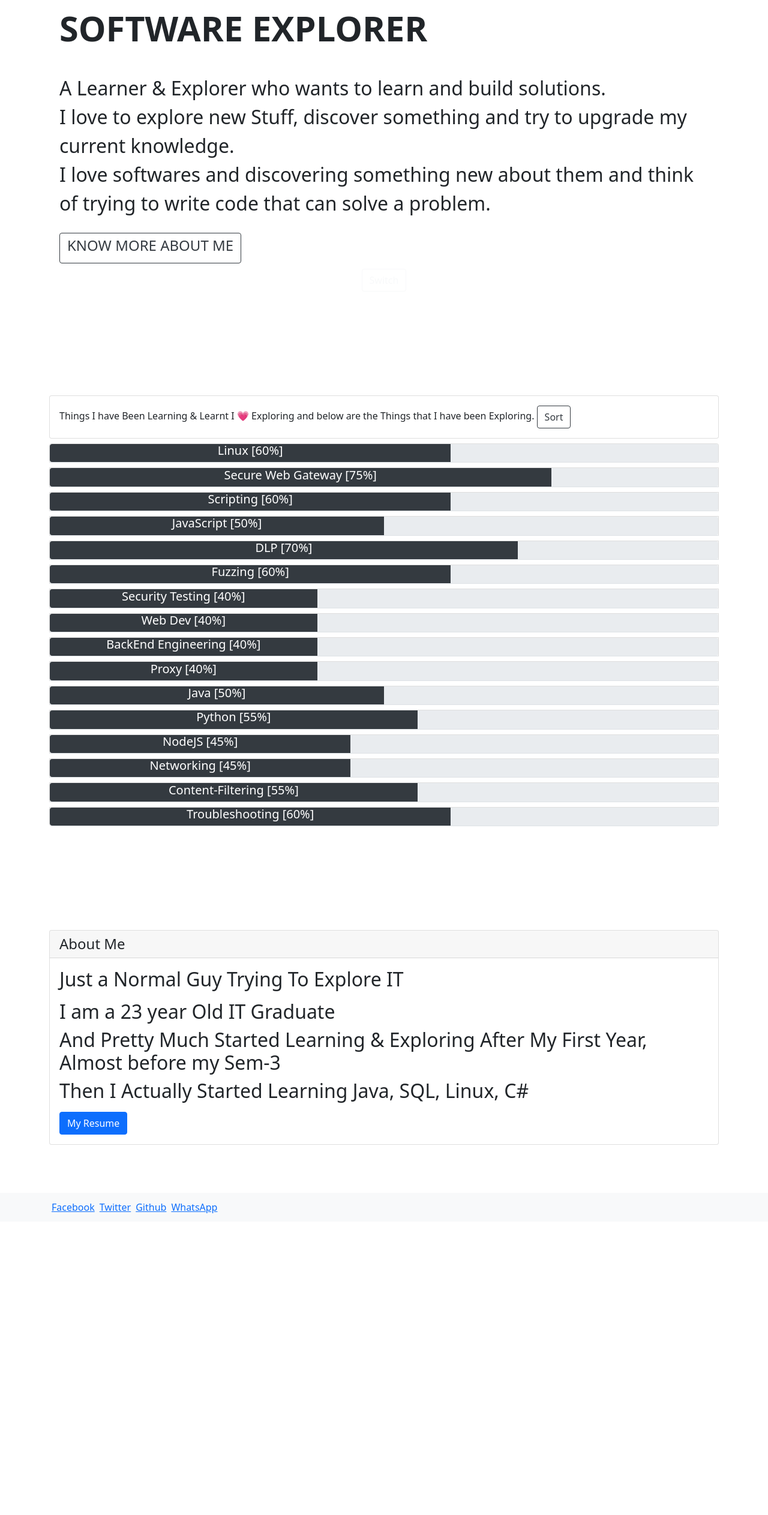
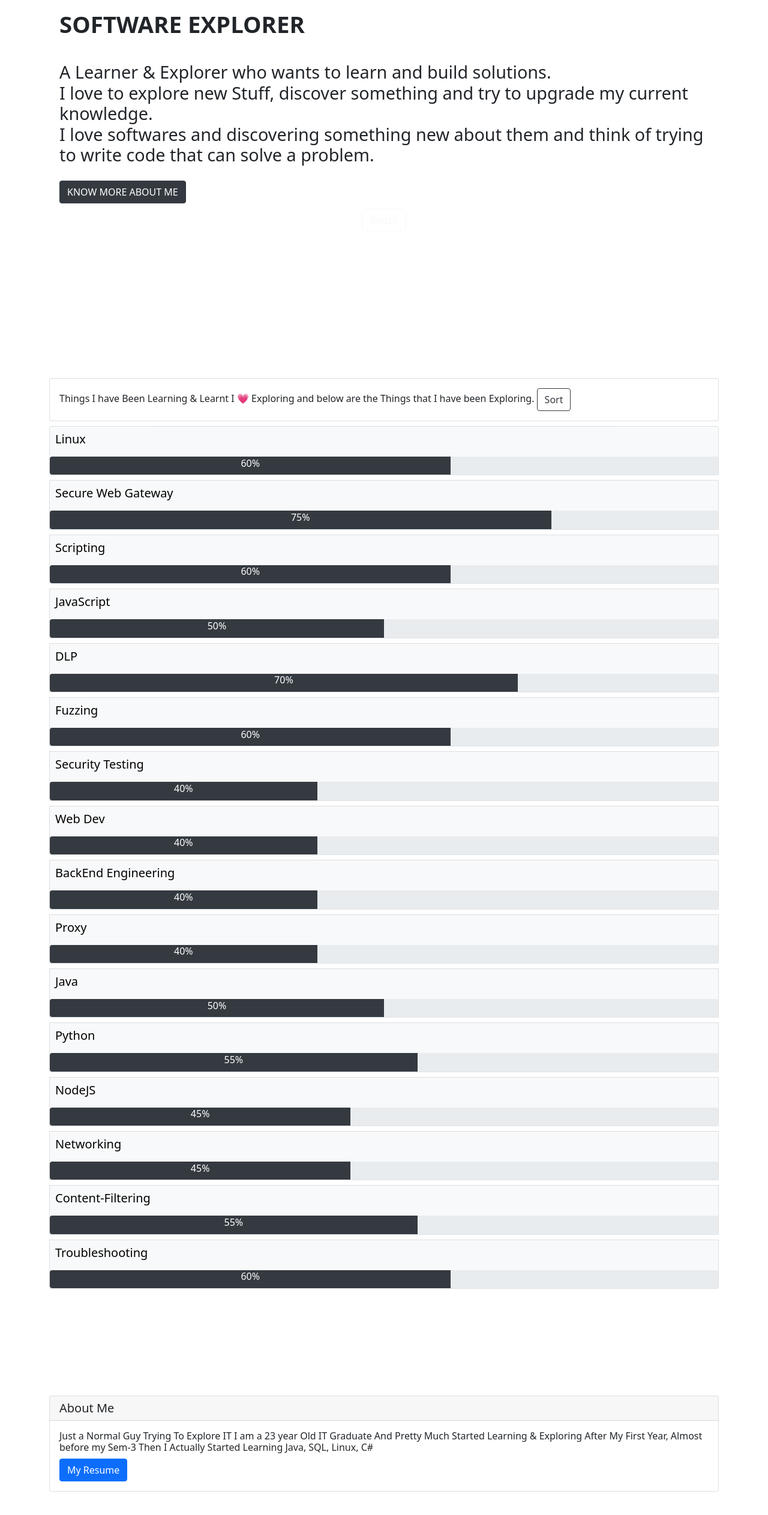
Before and after one commit to Asharry97/web-profile, a plain HTML site: page index.html in a window 1280 px wide. Shown: the part 263-2788 px from the top of the page at 60% size. Before the commit the page ends 2299 px from the top, so only its background shows below. Drawn offline with Linux system fonts and the light colour scheme.

Commit message:
customizing few things

```diff
--- /dev/null
+++ b/blog.html
@@ -0,0 +1,57 @@
+<!DOCTYPE html>
+<html lang="en">
+
+<head>
+    <meta charset="UTF-8">
+    <meta name="viewport" content="width=device-width, initial-scale=1.0">
+    <title>Blog</title>
+
+    <!-- CSS Libs -->
+    <link rel="stylesheet" href="css/bootstrap.v5.min.css">
+
+    <!-- Custom CSS -->
+    <link rel="stylesheet" href="css/index.css">
+
+    <!-- JS Libs -->
+    <script src="js/bootstrap.v5.bundle.min.js"></script>
+
+
+</head>
+
+<body>
+
+    <!-- Main Content-->
+    <div class="container main-body">
+
+
+
+        <button type="button" class="btn btn-lg btn-danger" data-toggle="popover" title="Popover title"
+            data-content="And here's some amazing content. It's very engaging. Right?">Click to toggle popover</button>
+
+
+        <button type="button" class="btn btn-secondary" data-container="body" data-toggle="popover" data-placement="top"
+            data-content="Vivamus sagittis lacus vel augue laoreet rutrum faucibus.">
+            Popover on top
+        </button>
+
+        <button type="button" class="btn btn-secondary" data-container="body" data-toggle="popover"
+            data-placement="right" data-content="Vivamus sagittis lacus vel augue laoreet rutrum faucibus.">
+            Popover on right
+        </button>
+
+        <button type="button" class="btn btn-secondary" data-container="body" data-toggle="popover"
+            data-placement="bottom" data-content="Vivamus
+              sagittis lacus vel augue laoreet rutrum faucibus.">
+            Popover on bottom
+        </button>
+
+        <button type="button" class="btn btn-secondary" data-container="body" data-toggle="popover"
+            data-placement="left" data-content="Vivamus sagittis lacus vel augue laoreet rutrum faucibus.">
+            Popover on left
+        </button>
+
+    </div>
+
+</body>
+
+</html>
--- a/css/index.css
+++ b/css/index.css
@@ -9,7 +9,7 @@
 /* Copied From BootStrap: https://v5.getbootstrap.com/docs/5.0/examples/sticky-footer-navbar/ */
 .main-body > div {
     padding-top: 85px; /* Header(NavBar) */
-    padding-bottom: 80px; /* Footer */
+    padding-bottom: 85px; /* Footer */
 }
 
 .nav-item {
@@ -26,19 +26,15 @@
 
 /* Make The Short Intro Look Better */
 .short-info .card-header p {
-    font-weight: 600;
-    font-size: 3.6rem;
+    font-weight: 560;
+    font-size: 2.4em;
 }
 
-.short-info .card-body p {
+.short-info .card-body h6 {
     font-weight: 400;
-    font-size: 2rem;
+    font-size: 1.8em;
 }
 
-.about-me .card h5 {
-    font-weight: 400;
-    font-size: 2rem;
-}
 
 .socio-links a{
     padding: 4px;
@@ -58,13 +54,12 @@
 @media (max-width: 764px) {
     /* Make The Short Intro Look Better */
     .short-info .card-header p {
-        font-weight: 360;
-        font-size: 2.4rem;
+        font-weight: 420;
+        font-size: 1.8rem;
     }
 
-    .short-info .card-body p {
-        font-weight: 280;
-        font-size: 2rem;
+    .short-info .card-body h6 {
+        font-size: 1.2em;
     }
 
     .socio-links span{
--- a/index.html
+++ b/index.html
@@ -33,7 +33,7 @@
             <!-- Logo Or Text -->
             <a class="navbar-brand" href="#">
                 <!-- Logo IMG -->
-                <img src="images/svgs/a_alphabet.svg" alt="Logo" height="48" width="48">
+                <img src="images/svgs/a_alphabet.svg" alt="Logo" height="32" width="32">
                 <!-- Logo Title : Ashish -->
             </a>
 
@@ -49,7 +49,6 @@
                     <li class="nav-item">
                         <a class="nav-link" href="#">
                             <h5>
-                                <!-- <img src="images/svgs/home.svg" alt="" height="24" width="24"> -->
                                 Home
                             </h5>
                         </a>
@@ -57,7 +56,6 @@
                     <li class="nav-item">
                         <a class="nav-link" href="#projects">
                             <h5>
-                                <!-- <img src="images/svgs/project.svg" alt="" height="24" width="24"> -->
                                 Projects
                             </h5>
                         </a>
@@ -65,7 +63,6 @@
                     <li class="nav-item">
                         <a class="nav-link" href="#skills">
                             <h5>
-                                <!-- <img src="images/svgs/skill.svg" alt="" height="24" width="24"> -->
                                 Things I Know
                             </h5>
                         </a>
@@ -74,7 +71,6 @@
                     <li class="nav-item">
                         <a class="nav-link" href="/resume/AshishResume.pdf" target="_blank">
                             <h5>
-                                <!-- <img src="images/svgs/resume.svg" alt="" height="24" width="24"> -->
                                 Resume
                             </h5>
                         </a>
@@ -83,7 +79,6 @@
                     <li class="nav-item">
                         <a class="nav-link" href="#">
                             <h5>
-                                <!-- <img src="images/svgs/blogging.svg" alt="" height="32" width="32"> -->
                                 Blog
                             </h5>
                         </a>
@@ -108,17 +103,17 @@
                     </p>
                 </div>
                 <div class="card-body">
-                    <p class="card-text">
+                    <h6 class="card-text">
                         A Learner & Explorer who wants to learn and build solutions. <br>
                         I love to explore new Stuff, discover something and try to upgrade my
                         current knowledge. <br>
                         I love softwares and discovering something new about them and think of trying to write code that
                         can solve a problem.
-                    </p>
+                    </h6>
                 </div>
                 <div class="card-footer border-white bg-transparent">
-                    <a href="#" class="btn btn-outline-dark">
-                        <h4>KNOW MORE ABOUT ME</h4>
+                    <a href="#" class="btn btn-dark">
+                        KNOW MORE ABOUT ME
                     </a>
                 </div>
             </div>
@@ -127,16 +122,17 @@
 
         <div id="skills" class="skills">
 
+            <!-- Skills Intro -->
             <div class="skills-intro pb-2 pt-2">
                 <div class="card">
                     <div class="card-body">
-                        <p class="card-text">
+                        <h6 class="card-text">
                             Things I have Been Learning & Learnt
                             I 💗 Exploring and below are the Things that I have been Exploring.
                             <button class="sort-skills btn btn-outline-dark">
                                 Sort
                             </button>
-                        </p>
+                        </h6>
                     </div>
                 </div>
             </div>
@@ -153,20 +149,14 @@
         <div class="about-me">
 
             <div class="card">
-                <h4 class="card-header">
-                    About Me
-                </h4>
+                <h5 class="card-header"> About Me </h5>
                 <div class="card-body">
-                    <h5 class="card-title">Just a Normal Guy Trying To Explore IT</h5>
-                    <p class="card-text">
-
-                    <h5>I am a 23 year Old IT Graduate</h5>
-                    <h5>And Pretty Much Started Learning & Exploring After My First Year, Almost before my Sem-3</h5>
-                    <h5>Then I Actually Started Learning Java, SQL, Linux, C#</h5>
-
-
-
-                    </p>
+                    <h6 class="card-text">
+                        Just a Normal Guy Trying To Explore IT
+                        I am a 23 year Old IT Graduate
+                        And Pretty Much Started Learning & Exploring After My First Year, Almost before my Sem-3
+                        Then I Actually Started Learning Java, SQL, Linux, C#
+                    </h6>
                     <a href="resume/AshishResume.pdf" target="_blank" class="btn btn-primary">My Resume</a>
                 </div>
             </div>
--- a/js/index.js
+++ b/js/index.js
@@ -23,10 +23,14 @@ function createAccordCard(collapse_name, progress_percent, skill_name, skill_des
     <div class="card border-bottom mb-2">
         <div class="card-header p-0" id="headingOne">
             <h2 class="mb-0">
+                <button class="btn btn-light btn-block text-left p-2 rounded-0"
+                    type="button" data-toggle="collapse" data-target="#${collapse_name}" aria-expanded="true"
+                    aria-controls="${collapse_name}">
+                    <h5>${skill_name}</h5>
+                </button>
                 <div class="progress" style="height: 1.9rem">
-                    <div class="progress-bar bg-dark" role="progressbar" style="width: ${progress_percent}%;" data-toggle="collapse" data-target="#${collapse_name}" aria-expanded="true"
-                    aria-controls="${collapse_name}">
-                    <h5>${skill_name} [${progress_percent}%] </h5>
+                    <div class="progress-bar bg-dark" role="progressbar" style="width: ${progress_percent}%;">
+                        <h6>${progress_percent}%</h6>
                     </div>
                 </div>
             </h2>
@@ -34,7 +38,7 @@ function createAccordCard(collapse_name, progress_percent, skill_name, skill_des
 
         <div id="${collapse_name}" class="collapse" aria-labelledby="headingOne" data-parent="#accordionExample">
             <div class="card-body">
-                <p>${skill_desc}</p>
+                <h6>${skill_desc}</h6>
             </div>
         </div>
     </div>
```
Also changed, not shown: test.txt.
